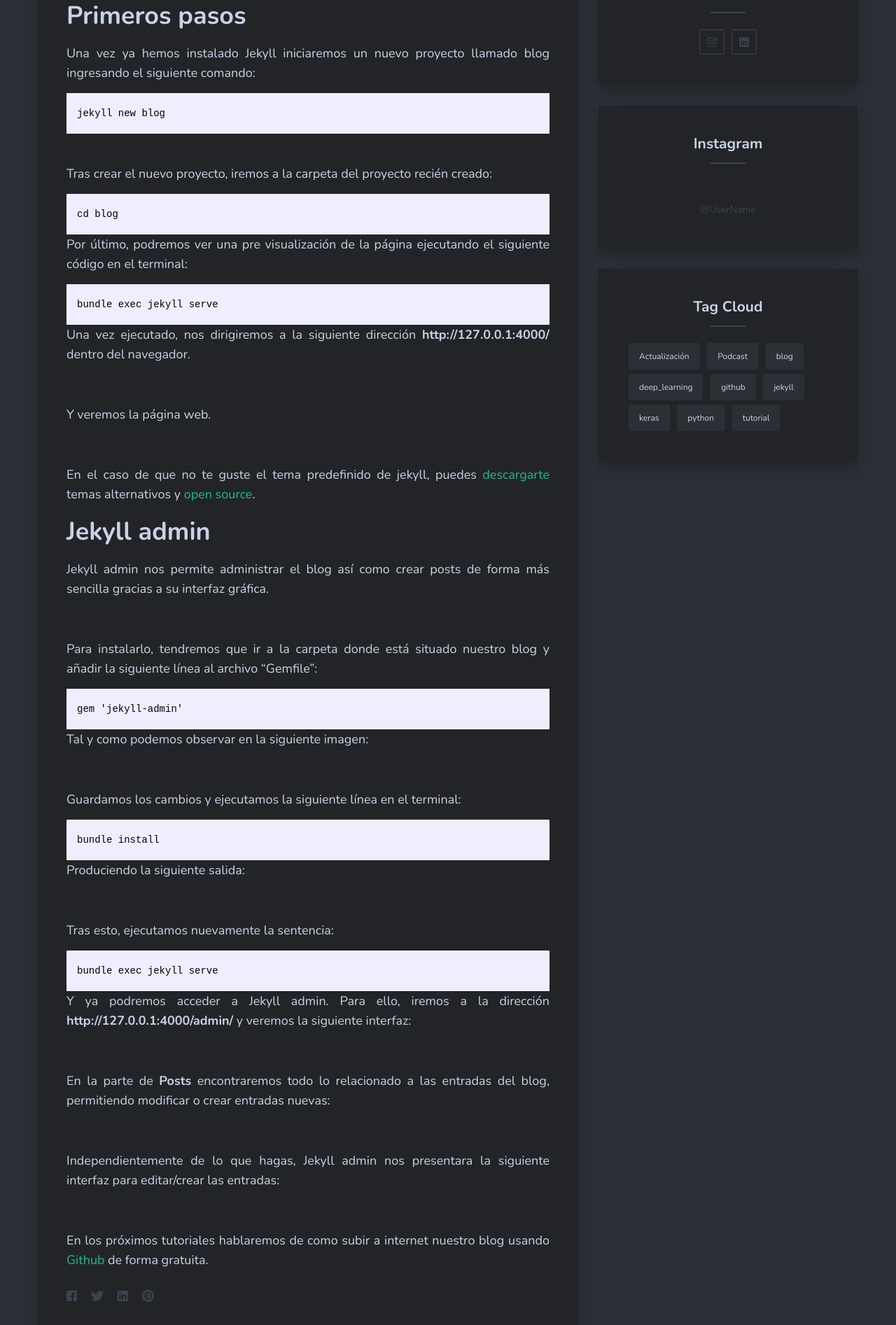
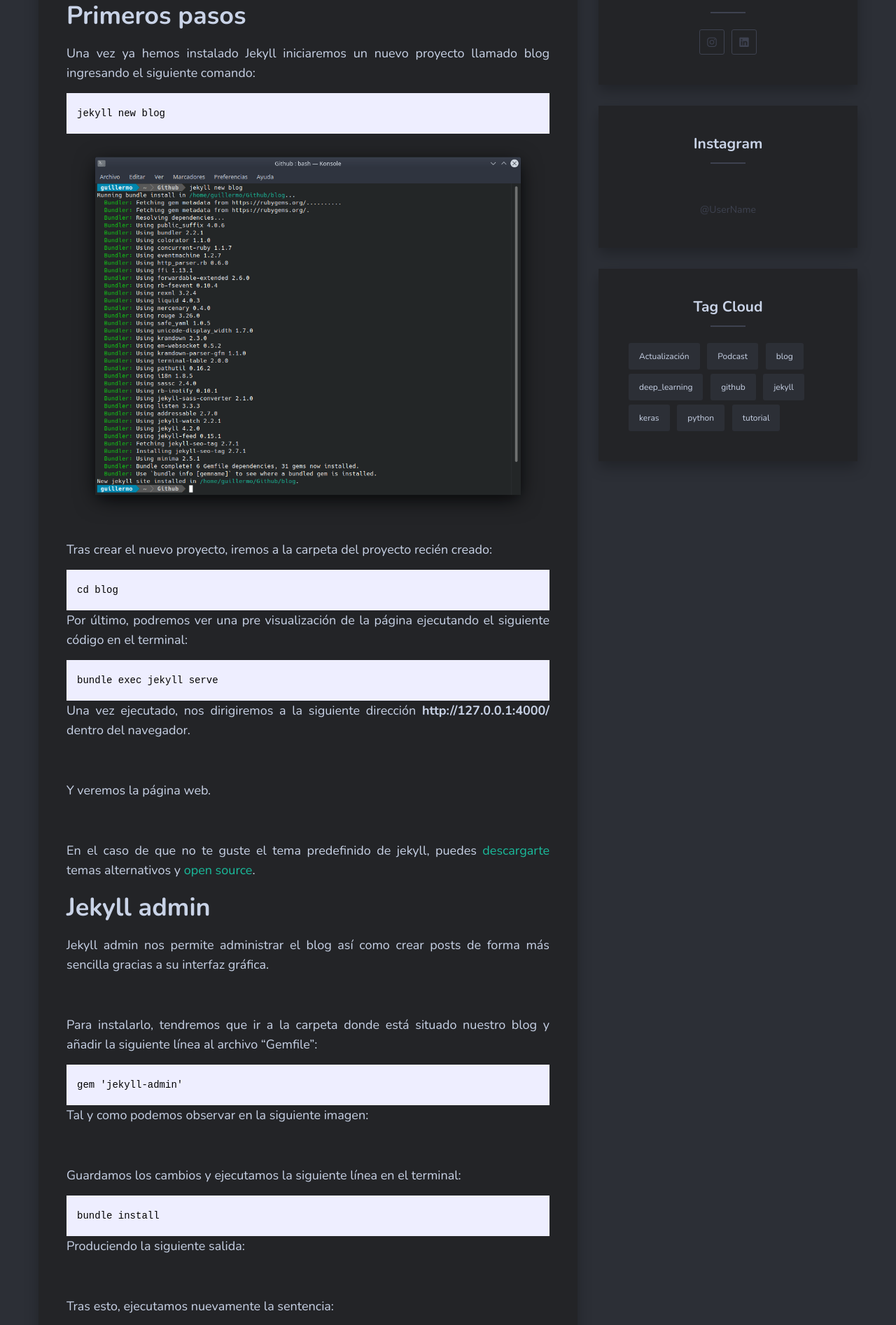
Before and after one commit to import-coffee/blog, a Jekyll site: the page built from _posts/2020-12-14-crear-un-blog-con-jekyll-y-github.md, in a window 1280 px wide. Shown: the part 1507-3400 px from the top of the page at 70% size. Built offline with Jekyll 4.4.1, drawn with Linux system fonts in a browser that asks for light colours; nearby versions of some CDN libraries.

Commit message:
Update 2020-12-14-crear-un-blog-con-jekyll-y-github.md

````diff
--- a/_posts/2020-12-14-crear-un-blog-con-jekyll-y-github.md
+++ b/_posts/2020-12-14-crear-un-blog-con-jekyll-y-github.md
@@ -25,7 +25,7 @@
 jekyll new blog
 ```
 
-![](/prueba/img/tutorial1-1.png)
+![](/img/tutorial1-1.png)
 
 Tras crear el nuevo proyecto, iremos a la carpeta del proyecto recién creado:
 
````
